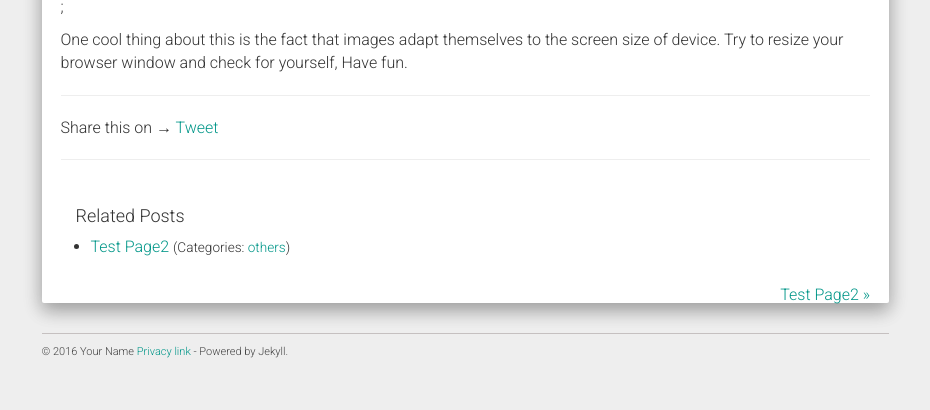
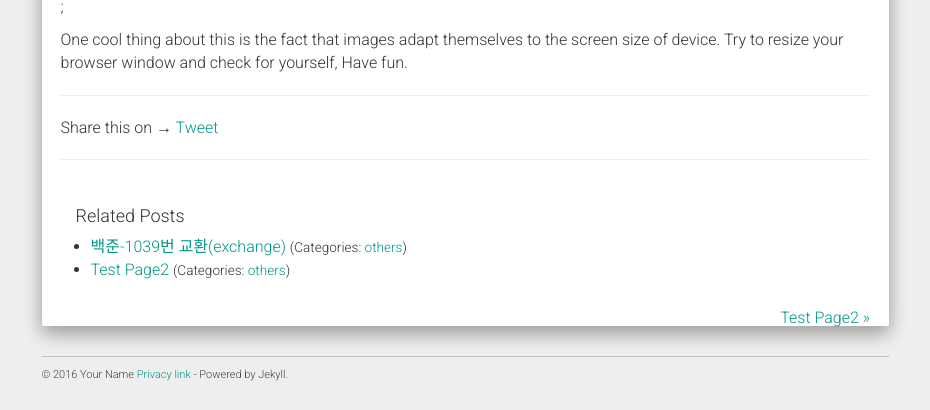
Before and after one commit to Raemerrr/raemerrr.github.io, a Jekyll site: the page built from _posts/2016-06-04-test-page.md, in a window 1280 px wide, cut to the strip 1003-1413 px from the top of the page. Shown: the whole strip, without its empty margins (321-1251 px from the left). Built offline with Jekyll 4.4.1, drawn with Linux system fonts in a browser that asks for light colours; nearby versions of some CDN libraries; comment, search, counter and statistics services are not loaded; before the commit the page ends 1390 px from its top, so only the background shows below that.

Commit message:
Update 2020-03-25-boj_1039.md

````diff
--- a/_posts/2020-03-25-boj_1039.md
+++ b/_posts/2020-03-25-boj_1039.md
@@ -2,7 +2,7 @@
 layout: post
 title:  "백준-1039번 교환(exchange)"
 date:   2020-03-25 23:03:54
-categories: boj
+categories: others
 comments: true
 ---
 `백준-1039번 교환(exchange)`
@@ -10,7 +10,7 @@
 방문 여부를 한 사이클마다 초기화 한다.
 `참고 블로그` : https://yabmoons.tistory.com/152
 소스코드:
-
+	```markdown
 	#include <iostream>
 	#include <queue>
 	#include <string>
@@ -76,3 +76,4 @@
 		Proc();
 		return 0;
 	}
+	```
````
